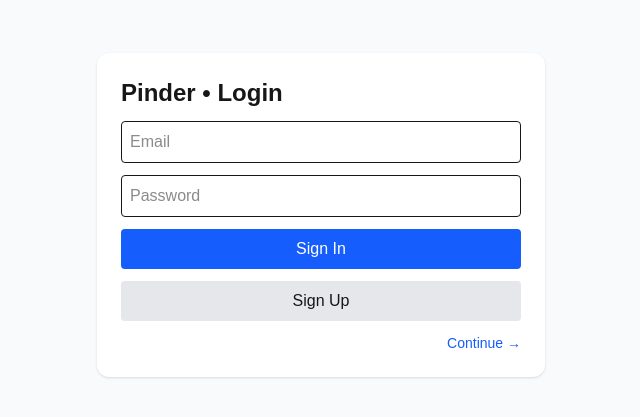
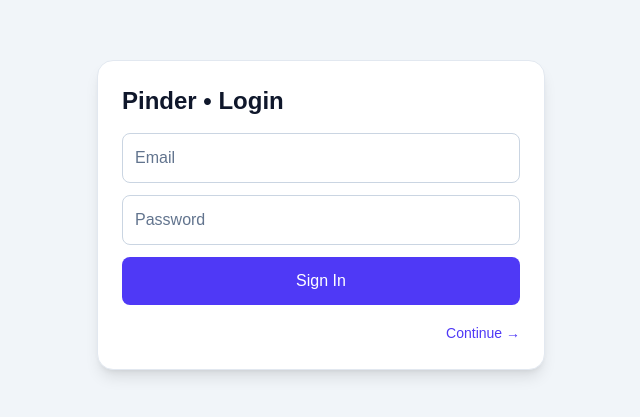
Before and after one commit to fyo-code/pinder-web-app1, a Next.js app: page /login in a window 1280 px wide. Shown: the part 185-602 px from the top of the page, without its empty margins (319-959 px from the left). Built offline with nearby package versions, Linux system fonts and the light colour scheme; no server answers.

Commit message:
UI: increase contrast on login & create-pet forms

```diff
--- a/src/app/create-pet/page.tsx
+++ b/src/app/create-pet/page.tsx
@@ -1,96 +1,13 @@
-'use client';
-
-import { useState } from 'react';
-import { supabase } from '@/lib/supabase';
-
-export default function CreatePetPage() {
-  const [name, setName] = useState('');
-  const [species, setSpecies] = useState<'dog' | 'cat' | 'horse'>('dog');
-  const [breed, setBreed] = useState('');
-  const [sex, setSex] = useState<'male' | 'female'>('male');
-  const [ageMonths, setAgeMonths] = useState<number | ''>('');
-  const [location, setLocation] = useState('');
-  const [bio, setBio] = useState('');
-  const [file, setFile] = useState<File | null>(null);
-  const [msg, setMsg] = useState<string | null>(null);
-  const [loading, setLoading] = useState(false);
-
-  const handleSpecies = (e: React.ChangeEvent<HTMLSelectElement>) =>
-    setSpecies(e.target.value as 'dog' | 'cat' | 'horse');
-
-  const handleSex = (e: React.ChangeEvent<HTMLSelectElement>) =>
-    setSex(e.target.value as 'male' | 'female');
-
-  async function handleSubmit(e: React.FormEvent) {
-    e.preventDefault();
-    setMsg(null);
-    setLoading(true);
-
-    const {
-      data: { user },
-    } = await supabase.auth.getUser();
-
-    if (!user) {
-      setLoading(false);
-      setMsg('Please sign in first.');
-      return;
-    }
-
-    let photo_url: string | null = null;
-
-    if (file) {
-      const ext = (file.name.split('.').pop() || 'jpg').toLowerCase();
-      const path = `${user.id}/${crypto.randomUUID()}.${ext}`;
-
-      const { error: upErr } = await supabase.storage
-        .from('pet-photos')
-        .upload(path, file, { upsert: false });
-
-      if (upErr) {
-        setLoading(false);
-        setMsg(`Upload failed: ${upErr.message}`);
-        return;
-      }
-
-      const { data } = supabase.storage.from('pet-photos').getPublicUrl(path);
-      photo_url = data.publicUrl;
-    }
-
-    const { error: insErr } = await supabase.from('pets').insert({
-      user_id: user.id,
-      name,
-      species,
-      breed,
-      sex,
-      age_months: ageMonths === '' ? null : Number(ageMonths),
-      location,
-      bio,
-      photo_url,
-    });
-
-    setLoading(false);
-
-    if (insErr) {
-      setMsg(insErr.message);
-    } else {
-      setMsg('Pet created! You can go to Swipe next.');
-      setName('');
-      setBreed('');
-      setBio('');
-      setLocation('');
-      setAgeMonths('');
-      setFile(null);
-    }
-  }
+// …imports + state + handleSubmit stay the same…
 
 return (
-    <main className="min-h-screen bg-gray-50 p-6">
-      <div className="mx-auto max-w-xl bg-white p-6 rounded-xl shadow space-y-4">
+  <main className="min-h-screen bg-slate-100 text-slate-900 p-6">
+    <div className="mx-auto max-w-xl rounded-2xl border border-slate-200 bg-white p-6 shadow-lg space-y-4">
       <h1 className="text-2xl font-semibold">Create Pet</h1>
 
       <form onSubmit={handleSubmit} className="space-y-3">
         <input
-            className="w-full border p-2 rounded"
+          className="w-full rounded-lg border border-slate-300 bg-white p-3 placeholder-slate-500 text-slate-900 focus:outline-none focus:ring-2 focus:ring-indigo-500"
           placeholder="Name"
           value={name}
           onChange={(e) => setName(e.target.value)}
@@ -99,9 +16,9 @@ export default function CreatePetPage() {
 
         <div className="grid grid-cols-2 gap-3">
           <select
-              className="border p-2 rounded"
+            className="rounded-lg border border-slate-300 bg-white p-3 text-slate-900 focus:outline-none focus:ring-2 focus:ring-indigo-500"
             value={species}
-              onChange={handleSpecies}
+            onChange={(e) => setSpecies(e.target.value as 'dog' | 'cat' | 'horse')}
           >
             <option value="dog">Dog</option>
             <option value="cat">Cat</option>
@@ -109,9 +26,9 @@ export default function CreatePetPage() {
           </select>
 
           <select
-              className="border p-2 rounded"
+            className="rounded-lg border border-slate-300 bg-white p-3 text-slate-900 focus:outline-none focus:ring-2 focus:ring-indigo-500"
             value={sex}
-              onChange={handleSex}
+            onChange={(e) => setSex(e.target.value as 'male' | 'female')}
           >
             <option value="male">Male</option>
             <option value="female">Female</option>
@@ -119,32 +36,30 @@ export default function CreatePetPage() {
         </div>
 
         <input
-            className="w-full border p-2 rounded"
+          className="w-full rounded-lg border border-slate-300 bg-white p-3 placeholder-slate-500 text-slate-900 focus:outline-none focus:ring-2 focus:ring-indigo-500"
           placeholder="Breed"
           value={breed}
           onChange={(e) => setBreed(e.target.value)}
         />
 
         <input
-            className="w-full border p-2 rounded"
+          className="w-full rounded-lg border border-slate-300 bg-white p-3 placeholder-slate-500 text-slate-900 focus:outline-none focus:ring-2 focus:ring-indigo-500"
           placeholder="Age (months)"
           type="number"
           min={0}
           value={ageMonths}
-            onChange={(e) =>
-              setAgeMonths(e.target.value === '' ? '' : Number(e.target.value))
-            }
+          onChange={(e) => setAgeMonths(e.target.value === '' ? '' : Number(e.target.value))}
         />
 
         <input
-            className="w-full border p-2 rounded"
+          className="w-full rounded-lg border border-slate-300 bg-white p-3 placeholder-slate-500 text-slate-900 focus:outline-none focus:ring-2 focus:ring-indigo-500"
           placeholder="Location"
           value={location}
           onChange={(e) => setLocation(e.target.value)}
         />
 
         <textarea
-            className="w-full border p-2 rounded"
+          className="w-full rounded-lg border border-slate-300 bg-white p-3 placeholder-slate-500 text-slate-900 focus:outline-none focus:ring-2 focus:ring-indigo-500"
           placeholder="Short bio"
           rows={3}
           value={bio}
@@ -152,7 +67,7 @@ export default function CreatePetPage() {
         />
 
         <input
-            className="w-full border p-2 rounded bg-white"
+          className="w-full rounded-lg border border-slate-300 bg-white p-3 text-slate-900 focus:outline-none file:mr-4 file:rounded-md file:border-0 file:bg-slate-100 file:px-3 file:py-2 file:text-slate-800"
           type="file"
           accept="image/*"
           onChange={(e) => setFile(e.target.files?.[0] ?? null)}
@@ -160,14 +75,13 @@ export default function CreatePetPage() {
 
         <button
           disabled={loading}
-            className="w-full bg-blue-600 text-white py-2 rounded disabled:opacity-50"
+          className="w-full rounded-lg bg-indigo-600 px-4 py-3 font-medium text-white hover:bg-indigo-700 disabled:opacity-60"
         >
           {loading ? 'Saving…' : 'Create Pet'}
         </button>
       </form>
 
-        {msg && <p className="text-sm text-gray-700">{msg}</p>}
+      {msg && <p className="text-sm text-slate-700">{msg}</p>}
     </div>
   </main>
 );
-}
--- a/src/app/login/page.tsx
+++ b/src/app/login/page.tsx
@@ -1,36 +1,60 @@
 'use client';
 import { useState } from 'react';
 import { supabase } from '@/lib/supabase';
-import Link from 'next/link';
 
-export default function Login() {
+export default function LoginPage() {
   const [email, setEmail] = useState('');
   const [password, setPassword] = useState('');
   const [msg, setMsg] = useState<string | null>(null);
+  const [loading, setLoading] = useState(false);
 
-  async function signUp() {
+  async function handleSignIn(e: React.FormEvent) {
+    e.preventDefault();
     setMsg(null);
-    const { error } = await supabase.auth.signUp({ email, password });
-    setMsg(error ? error.message : 'Check your email to confirm, then sign in.');
-  }
-
-  async function signIn() {
-    setMsg(null);
+    setLoading(true);
     const { error } = await supabase.auth.signInWithPassword({ email, password });
+    setLoading(false);
     setMsg(error ? error.message : 'Signed in!');
   }
 
   return (
-    <main className="min-h-screen flex items-center justify-center bg-gray-50 p-6">
-      <div className="w-full max-w-md space-y-3 bg-white p-6 rounded-xl shadow">
-        <h1 className="text-2xl font-semibold">Pinder • Login</h1>
-        <input className="w-full border p-2 rounded" placeholder="Email" type="email" onChange={e=>setEmail(e.target.value)} />
-        <input className="w-full border p-2 rounded" placeholder="Password" type="password" onChange={e=>setPassword(e.target.value)} />
-        <button className="w-full bg-blue-600 text-white py-2 rounded" onClick={signIn}>Sign In</button>
-        <button className="w-full bg-gray-200 py-2 rounded" onClick={signUp}>Sign Up</button>
-        {msg && <p className="text-sm text-gray-600">{msg}</p>}
-        <div className="text-right text-sm">
-          <Link className="text-blue-600" href="/create-pet">Continue →</Link>
+    <main className="min-h-screen bg-slate-100 text-slate-900 flex items-center justify-center p-6">
+      <div className="w-full max-w-md rounded-2xl border border-slate-200 bg-white shadow-lg p-6">
+        <h1 className="text-2xl font-semibold mb-4">Pinder • Login</h1>
+
+        <form onSubmit={handleSignIn} className="space-y-3">
+          <input
+            className="w-full rounded-lg border border-slate-300 bg-white p-3 placeholder-slate-500 text-slate-900 focus:outline-none focus:ring-2 focus:ring-indigo-500"
+            placeholder="Email"
+            type="email"
+            value={email}
+            onChange={(e) => setEmail(e.target.value)}
+            required
+          />
+
+          <input
+            className="w-full rounded-lg border border-slate-300 bg-white p-3 placeholder-slate-500 text-slate-900 focus:outline-none focus:ring-2 focus:ring-indigo-500"
+            placeholder="Password"
+            type="password"
+            value={password}
+            onChange={(e) => setPassword(e.target.value)}
+            required
+          />
+
+          <button
+            disabled={loading}
+            className="w-full rounded-lg bg-indigo-600 px-4 py-3 font-medium text-white hover:bg-indigo-700 disabled:opacity-60"
+          >
+            {loading ? 'Signing in…' : 'Sign In'}
+          </button>
+        </form>
+
+        {msg && <p className="mt-3 text-sm text-slate-700">{msg}</p>}
+
+        <div className="mt-4 text-right">
+          <a href="/create-pet" className="text-indigo-600 hover:text-indigo-700 text-sm font-medium">
+            Continue →
+          </a>
         </div>
       </div>
     </main>
```
Lines whose indentation alone changed are shown as unchanged.
